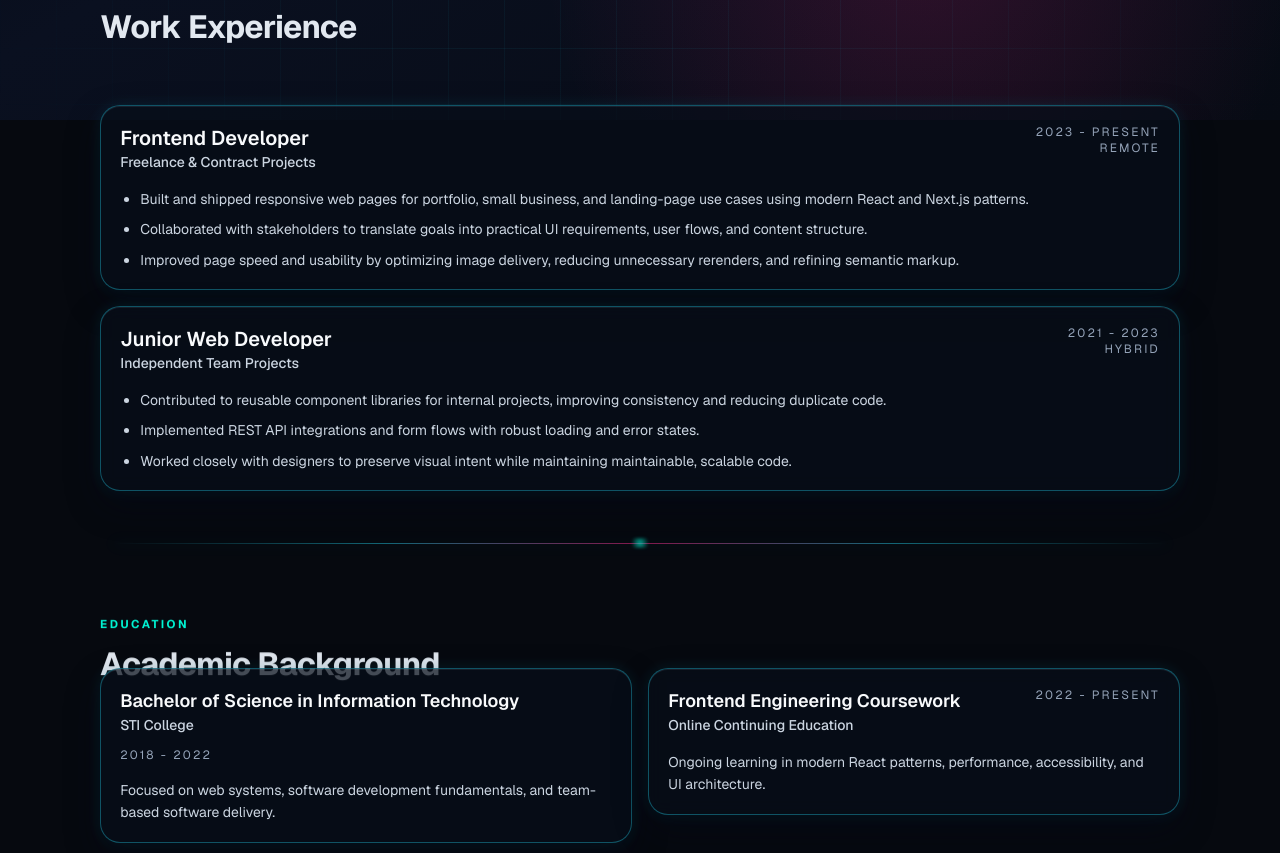
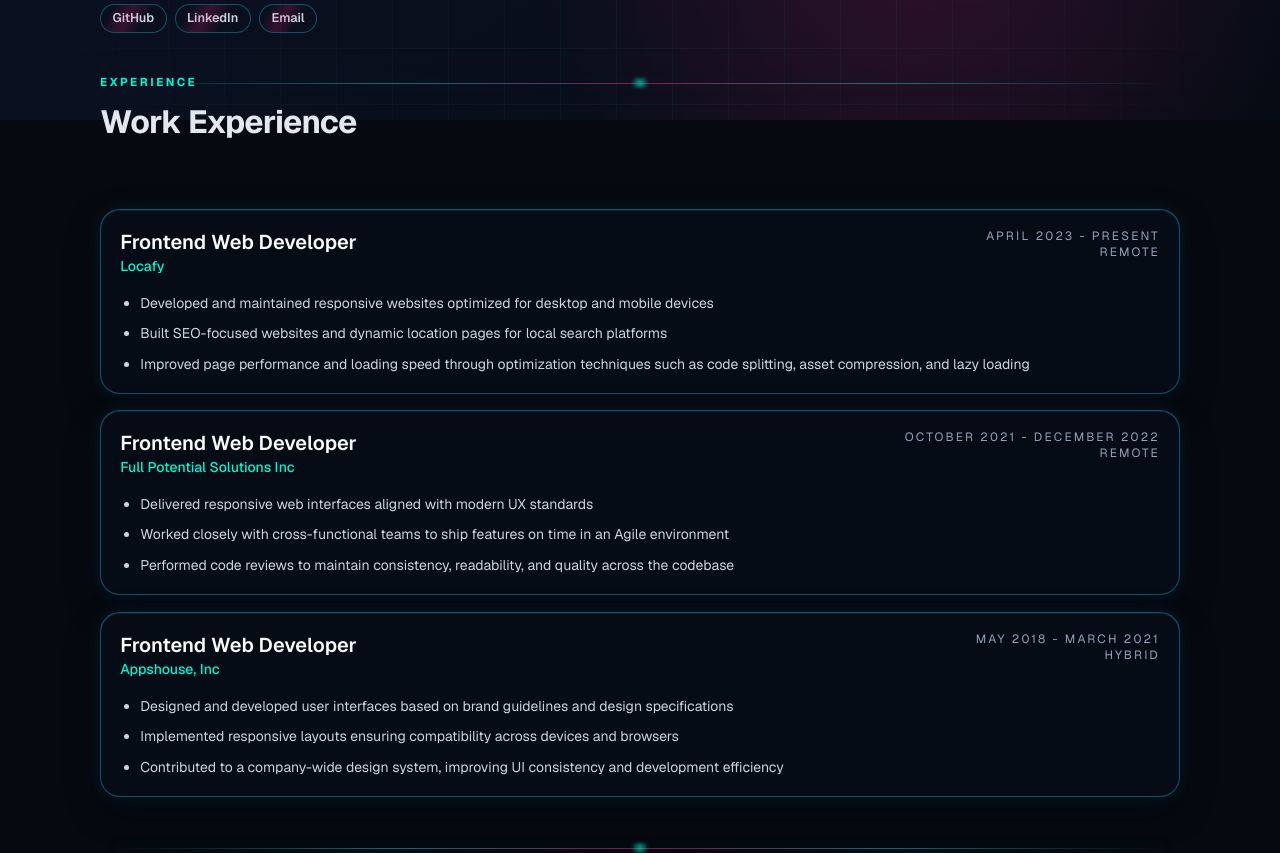
Before and after one commit to abellajason/jason-abella, a Next.js app: page / in a window 1280 px wide. Shown: the part 680-1533 px from the top of the page. Built offline with nearby package versions, Linux system fonts and the light colour scheme.

Commit message:
updated some data to match the resume accurately, to do: skills section in comment, and portfolio data (images,etc.)

```diff
--- a/app/page.tsx
+++ b/app/page.tsx
@@ -34,7 +34,7 @@ function ExperienceCard({ item, speed }: { item: WorkExperience; speed: number }
 				<div className="flex flex-wrap items-start justify-between gap-3">
 					<div>
 						<h3 className="text-xl font-semibold text-slate-900">{item.role}</h3>
-						<p className="text-sm font-medium text-slate-700">{item.company}</p>
+						<p className="text-sm font-medium text-[#00f5d4]">{item.company}</p>
 					</div>
 					<div className="text-right text-xs uppercase tracking-[0.18em] text-slate-600">
 						<p>{item.timeline}</p>
@@ -209,6 +209,8 @@ export default function Page() {
 				</div>
 			</section>
 
+			{/* Make the skills look more presentable, maybe add the icons on the technologies, and add a bit of animation on the cards when they come into view. Also, for the projects section, it would be great to have a thumbnail image for each project to make it more visually appealing. */}
+
 			<section id="skills" className="space-y-6">
 				<SectionHeader eyebrow="Skills" title="Technology Stack" />
 				<div className="grid gap-4 md:grid-cols-3 stagger-list">
--- a/data/portfolioData.ts
+++ b/data/portfolioData.ts
@@ -23,9 +23,9 @@ export type Project = {
 
 export const profileOverview = {
 	name: "Jason Abella",
-	title: "Web Developer",
+	title: "Frontend Web Developer",
 	intro:
-		"I build responsive, accessible web experiences that blend product thinking with clean engineering. I enjoy turning complex ideas into interfaces that feel intuitive, quick, and purposeful.",
+		"Frontend Developer with 5+ years of experience building scalable, high-performance web applications using React, Next.js, and Astro. Specialized in responsive UI development, performance optimization, and SEO-focused architecture. Proven ability to translate design concepts into production-ready interfaces while improving Core Web Vitals, usability, and user engagement. Experienced working in Agile teams delivering modern web solutions for e-commerce and local SEO platforms. ",
 	location: "Philippines",
 	email: "abellajason20@gmail.com",
 	github: "https://github.com/abellajason",
@@ -34,50 +34,54 @@ export const profileOverview = {
 
 export const workExperience: WorkExperience[] = [
 	{
-		role: "Frontend Developer",
-		company: "Freelance & Contract Projects",
-		timeline: "2023 - Present",
+		role: "Frontend Web Developer",
+		company: "Locafy",
+		timeline: "April 2023 - Present",
 		location: "Remote",
 		highlights: [
-			"Built and shipped responsive web pages for portfolio, small business, and landing-page use cases using modern React and Next.js patterns.",
-			"Collaborated with stakeholders to translate goals into practical UI requirements, user flows, and content structure.",
-			"Improved page speed and usability by optimizing image delivery, reducing unnecessary rerenders, and refining semantic markup.",
+			"Developed and maintained responsive websites optimized for desktop and mobile devices",
+			"Built SEO-focused websites and dynamic location pages for local search platforms",
+			"Improved page performance and loading speed through optimization techniques such as code splitting, asset compression, and lazy loading ",
 		],
 	},
 	{
-		role: "Junior Web Developer",
-		company: "Independent Team Projects",
-		timeline: "2021 - 2023",
+		role: "Frontend Web Developer",
+		company: "Full Potential Solutions Inc",
+		timeline: "October 2021 - December 2022",
+		location: "Remote",
+		highlights: [
+			"Delivered responsive web interfaces aligned with modern UX standards",
+			"Worked closely with cross-functional teams to ship features on time in an Agile environment",
+			"Performed code reviews to maintain consistency, readability, and quality across the codebase",
+		],
+	},
+	{
+		role: "Frontend Web Developer",
+		company: "Appshouse, Inc",
+		timeline: "May 2018 - March 2021",
 		location: "Hybrid",
 		highlights: [
-			"Contributed to reusable component libraries for internal projects, improving consistency and reducing duplicate code.",
-			"Implemented REST API integrations and form flows with robust loading and error states.",
-			"Worked closely with designers to preserve visual intent while maintaining maintainable, scalable code.",
+			"Designed and developed user interfaces based on brand guidelines and design specifications",
+			"Implemented responsive layouts ensuring compatibility across devices and browsers",
+			"Contributed to a company-wide design system, improving UI consistency and development efficiency",
 		],
 	},
 ];
 
 export const educationHistory: Education[] = [
 	{
-		institution: "STI College",
+		institution: "Asian College of Technology International Educational Foundation",
 		credential: "Bachelor of Science in Information Technology",
-		timeline: "2018 - 2022",
+		timeline: "June 2012 - March 2016",
 		details:
 			"Focused on web systems, software development fundamentals, and team-based software delivery.",
-	},
-	{
-		institution: "Online Continuing Education",
-		credential: "Frontend Engineering Coursework",
-		timeline: "2022 - Present",
-		details:
-			"Ongoing learning in modern React patterns, performance, accessibility, and UI architecture.",
-	},
+	}
 ];
 
 export const skillGroups = [
 	{
 		label: "Frontend",
-		skills: ["HTML5", "CSS3", "JavaScript", "TypeScript", "React", "Next.js", "Tailwind CSS"],
+		skills: ["HTML5", "CSS3", "JavaScript", "TypeScript", "React", "Next.js", "Tailwind CSS", "Astro"],
 	},
 	{
 		label: "Backend & Data",
```
